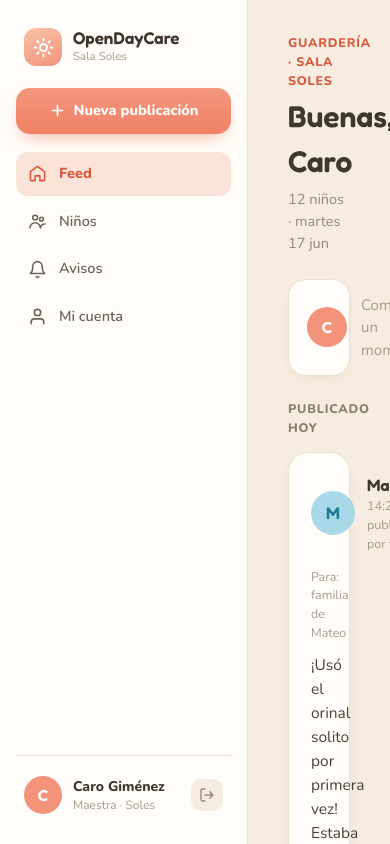
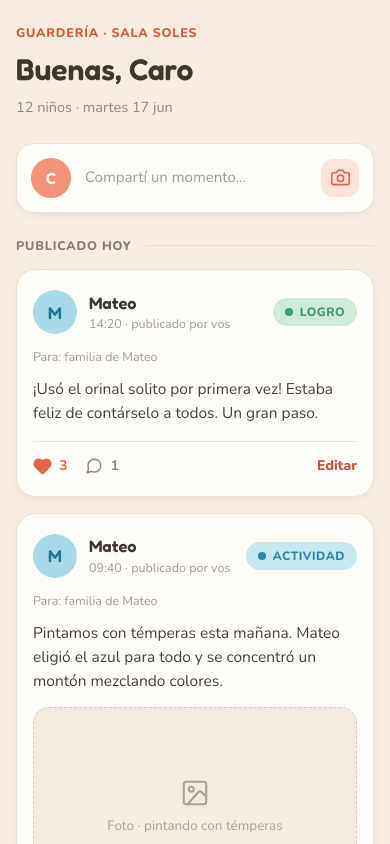
Before and after one commit to NokrisMx/open-daycare, a Next.js app: page / in a window 390 px wide. Built offline with nearby package versions, Linux system fonts and the light colour scheme.

Commit message:
STEP 6. Actualizar estilos y estructura de la página principal para mejorar la visualización y la experiencia del usuario

```diff
--- a/app/page.tsx
+++ b/app/page.tsx
@@ -1,7 +1,7 @@
 export default function Home() {
   return (
     <div className="flex min-h-screen bg-[#F6ECDF]">
-      <aside className="sticky top-0 flex h-screen w-[248px] shrink-0 flex-col border-r border-[#ECE0D0] bg-[#FFFDF9] px-4 py-6">
+      <aside className="sticky top-0 hidden h-screen w-[248px] shrink-0 flex-col border-r border-[#ECE0D0] bg-[#FFFDF9] px-4 py-6 md:flex">
         <div className="flex items-center gap-[11px] px-2 pt-1 pb-[22px]">
           <div className="flex size-[38px] shrink-0 items-center justify-center rounded-xl bg-[linear-gradient(155deg,#F8C3A8,#F2937A)]">
             <svg
@@ -167,8 +167,8 @@
         </div>
       </aside>
 
-      <main className="h-screen min-w-0 flex-1 overflow-y-auto">
-        <div className="mx-auto w-full max-w-[760px] px-10 pt-[34px] pb-20">
+      <main className="h-screen w-full min-w-0 flex-1 overflow-x-hidden overflow-y-auto">
+        <div className="mx-auto w-full max-w-[760px] px-4 pt-6 pb-12 md:px-10 md:pt-[34px] md:pb-20">
           <header className="mb-6">
             <div className="mb-1 text-[12.5px] font-extrabold tracking-[0.8px] text-[#D9583C]">
               GUARDERÍA · SALA SOLES
@@ -183,7 +183,7 @@
 
           <button
             type="button"
-            className="mb-6 flex w-full items-center gap-3.5 rounded-[18px] border border-[#ECE0D0] bg-[#FFFDF9] px-[18px] py-3.5 text-left shadow-[0_4px_14px_-10px_rgba(120,90,60,0.4)]"
+            className="mb-6 flex w-full items-center gap-3.5 rounded-[18px] border border-[#ECE0D0] bg-[#FFFDF9] px-3.5 py-3.5 text-left shadow-[0_4px_14px_-10px_rgba(120,90,60,0.4)] md:px-[18px]"
           >
             <span className="font-display flex size-10 shrink-0 items-center justify-center rounded-full bg-[#F2937A] text-base font-semibold text-white">
               C
@@ -217,12 +217,12 @@
           </div>
 
           <div className="flex flex-col gap-4">
-            <article className="rounded-[20px] border border-[#ECE0D0] bg-[#FFFDF9] px-[22px] py-5 shadow-[0_4px_16px_-12px_rgba(120,90,60,0.5)]">
+            <article className="rounded-[20px] border border-[#ECE0D0] bg-[#FFFDF9] px-4 py-5 shadow-[0_4px_16px_-12px_rgba(120,90,60,0.5)] md:px-[22px]">
               <header className="mb-3.5 flex items-center gap-3">
                 <div className="font-display flex size-11 shrink-0 items-center justify-center rounded-full bg-[#A9D9E8] text-[17px] font-semibold text-[#1F7A93]">
                   M
                 </div>
-                <div className="flex-1">
+                <div className="min-w-0 flex-1">
                   <div className="font-display text-[16.5px] font-semibold text-[#3F362E]">
                     Mateo
                   </div>
@@ -230,7 +230,7 @@
                     14:20 · publicado por vos
                   </div>
                 </div>
-                <div className="flex items-center gap-[7px] rounded-full bg-[#CFEBD8] px-3 py-1.5">
+                <div className="flex shrink-0 items-center gap-[7px] rounded-full bg-[#CFEBD8] px-3 py-1.5">
                   <span className="size-2 rounded-full bg-[#3E9B6C]" />
                   <span className="text-xs font-extrabold tracking-[0.5px] text-[#3E9B6C]">
                     LOGRO
@@ -293,12 +293,12 @@
               </footer>
             </article>
 
-            <article className="rounded-[20px] border border-[#ECE0D0] bg-[#FFFDF9] px-[22px] py-5 shadow-[0_4px_16px_-12px_rgba(120,90,60,0.5)]">
+            <article className="rounded-[20px] border border-[#ECE0D0] bg-[#FFFDF9] px-4 py-5 shadow-[0_4px_16px_-12px_rgba(120,90,60,0.5)] md:px-[22px]">
               <header className="mb-3.5 flex items-center gap-3">
                 <div className="font-display flex size-11 shrink-0 items-center justify-center rounded-full bg-[#A9D9E8] text-[17px] font-semibold text-[#1F7A93]">
                   M
                 </div>
-                <div className="flex-1">
+                <div className="min-w-0 flex-1">
                   <div className="font-display text-[16.5px] font-semibold text-[#3F362E]">
                     Mateo
                   </div>
@@ -306,7 +306,7 @@
                     09:40 · publicado por vos
                   </div>
                 </div>
-                <div className="flex items-center gap-[7px] rounded-full bg-[#C7E7F1] px-3 py-1.5">
+                <div className="flex shrink-0 items-center gap-[7px] rounded-full bg-[#C7E7F1] px-3 py-1.5">
                   <span className="size-2 rounded-full bg-[#2E89A6]" />
                   <span className="text-xs font-extrabold tracking-[0.5px] text-[#2E89A6]">
                     ACTIVIDAD
@@ -393,7 +393,7 @@
               </footer>
             </article>
 
-            <article className="rounded-[20px] border border-[#ECE0D0] bg-[#FFFDF9] px-[22px] py-5 shadow-[0_4px_16px_-12px_rgba(120,90,60,0.5)]">
+            <article className="rounded-[20px] border border-[#ECE0D0] bg-[#FFFDF9] px-4 py-5 shadow-[0_4px_16px_-12px_rgba(120,90,60,0.5)] md:px-[22px]">
               <header className="mb-3.5 flex items-center gap-3">
                 <div className="flex size-11 shrink-0 items-center justify-center rounded-full bg-[#CCD8F4] text-[#4E72C8]">
                   <svg
@@ -410,7 +410,7 @@
                     <path d="m3 11 18-5v12L3 14v-3zM11.6 16.8a3 3 0 1 1-5.8-1.6" />
                   </svg>
                 </div>
-                <div className="flex-1">
+                <div className="min-w-0 flex-1">
                   <div className="font-display text-[16.5px] font-semibold text-[#3F362E]">
                     Anuncio general
                   </div>
@@ -418,7 +418,7 @@
                     07:50 · publicado por vos
                   </div>
                 </div>
-                <div className="flex items-center gap-[7px] rounded-full bg-[#CCD8F4] px-3 py-1.5">
+                <div className="flex shrink-0 items-center gap-[7px] rounded-full bg-[#CCD8F4] px-3 py-1.5">
                   <span className="size-2 rounded-full bg-[#4E72C8]" />
                   <span className="text-xs font-extrabold tracking-[0.5px] text-[#4E72C8]">
                     ANUNCIO
```
